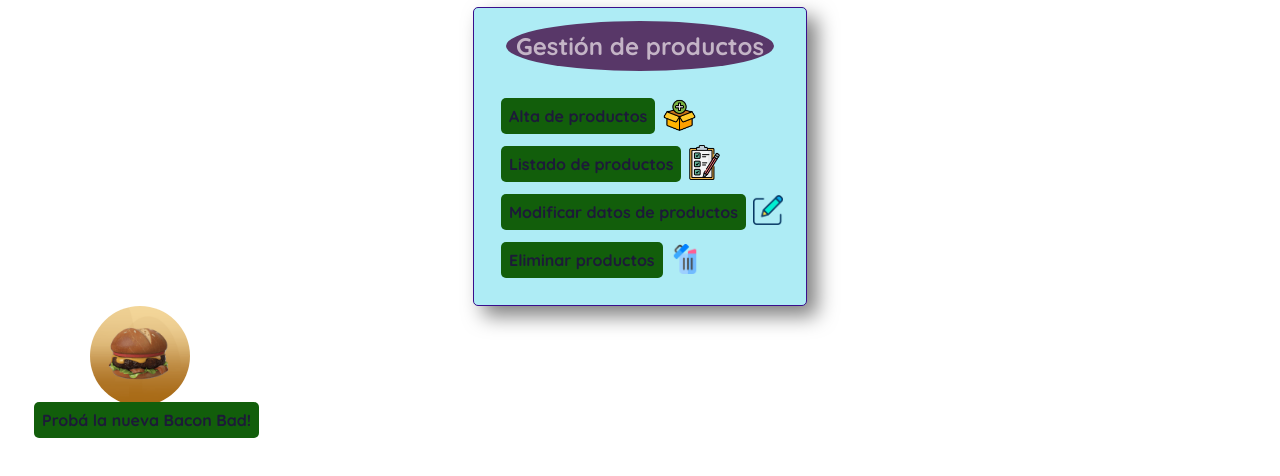
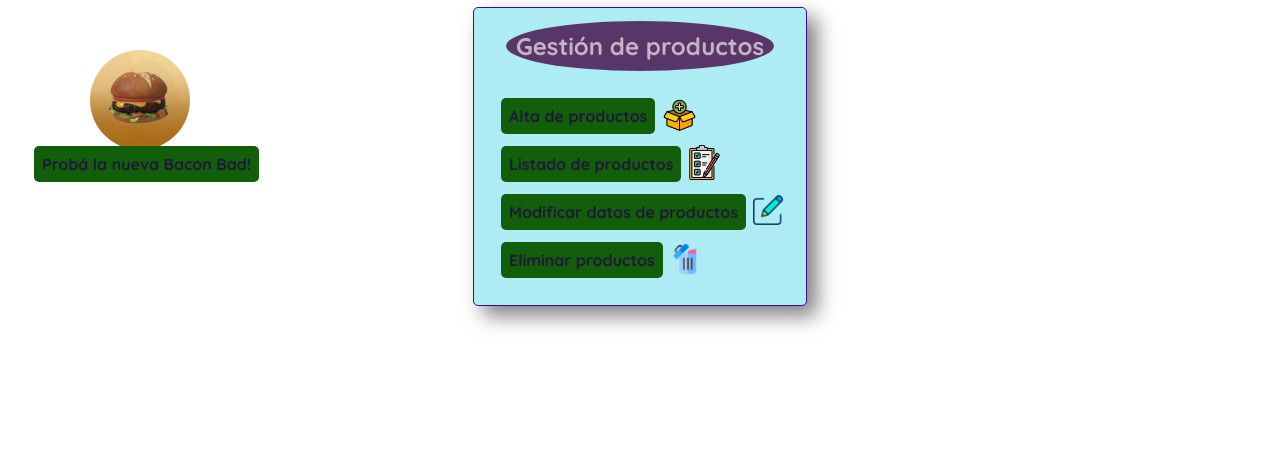
Before and after one commit to fedebollatti/tp2codoacodo, a plain HTML site: page index.html in a window 1280 px wide. Shown: the part 346-822 px from the top of the page. After the commit the page ends 800 px from the top, so only its background shows below. Drawn offline with Linux system fonts and the light colour scheme.

Commit message:
intento1000

```diff
--- a/static/css/estilos.css
+++ b/static/css/estilos.css
@@ -21,7 +21,7 @@ body {
 .public{
     display: flex;
     flex-direction: column;
-    margin-bottom: 50px;
+    margin-top: -20%;
     margin-left: 30px;
 }
 .contenedor-centrado {
```
